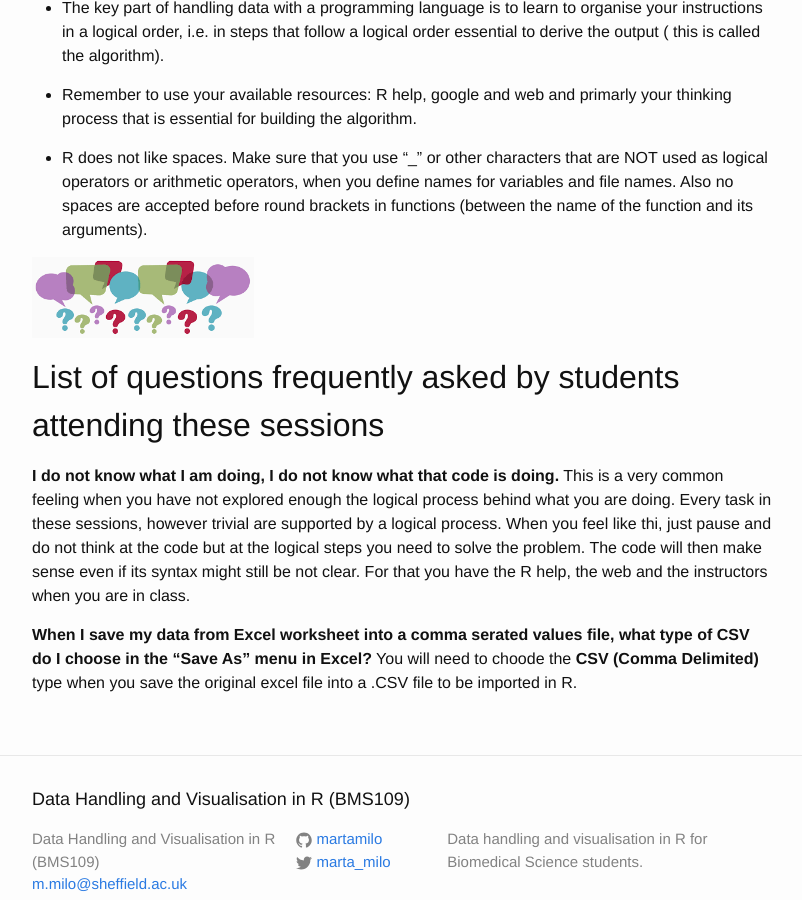
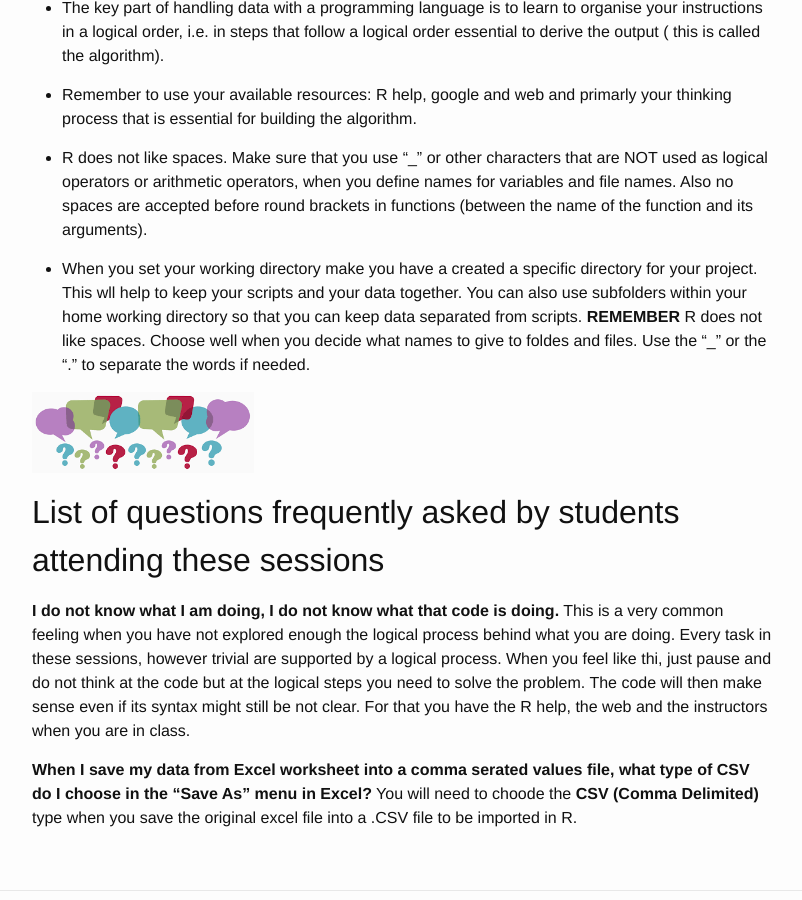
Before and after one commit to sods/R_data_handling, a Jekyll site: the page built from tips.md, in a window 1280 px wide and 900 px high, scrolled down 988 px. Shown: the whole window, without its empty margins (238-1040 px from the left). Built offline with Jekyll 4.4.1, drawn with Linux system fonts in a browser that asks for light colours.

Commit message:
added more tips

```diff
--- a/tips.md
+++ b/tips.md
@@ -17,6 +17,8 @@ title: Tips and FAQs
 
 * R does not like spaces.  Make sure that you use "_" or other characters that are NOT used as logical operators or arithmetic operators, when you define names for variables and file names. Also no spaces are accepted before round brackets in functions (between the name of the function and its arguments).
 
+* When you set your working directory make you have a created a specific directory for your project. This wll help to keep your scripts and your data together. You can also use subfolders within your home working directory so that you can keep data separated from scripts. **REMEMBER** R does not like spaces. Choose well when you decide what names to give to foldes and files. Use the "_" or the "." to separate the words if needed.
+
 <img src="{{ site.url }}{{ site.baseurl }}/assets/faq.png" width="30%"/>
 
 ## List of questions frequently asked by students attending these sessions
```
